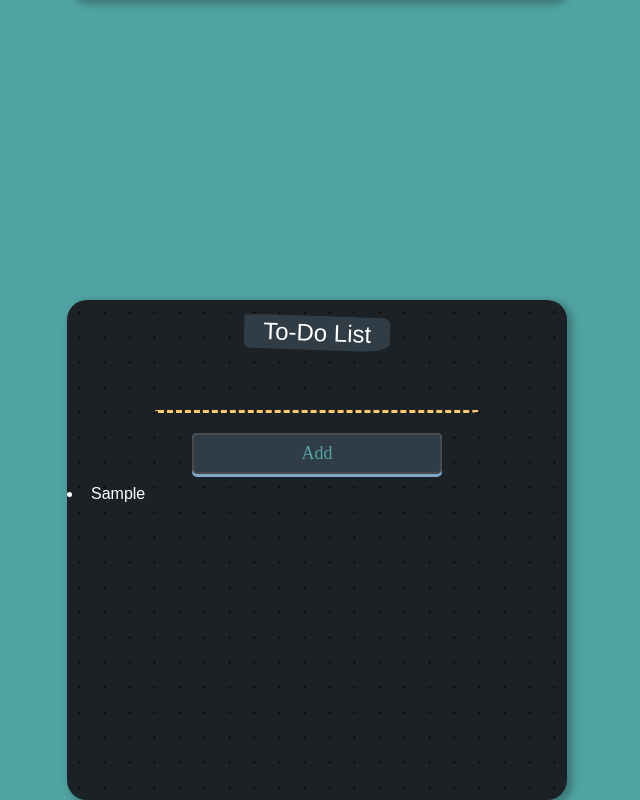
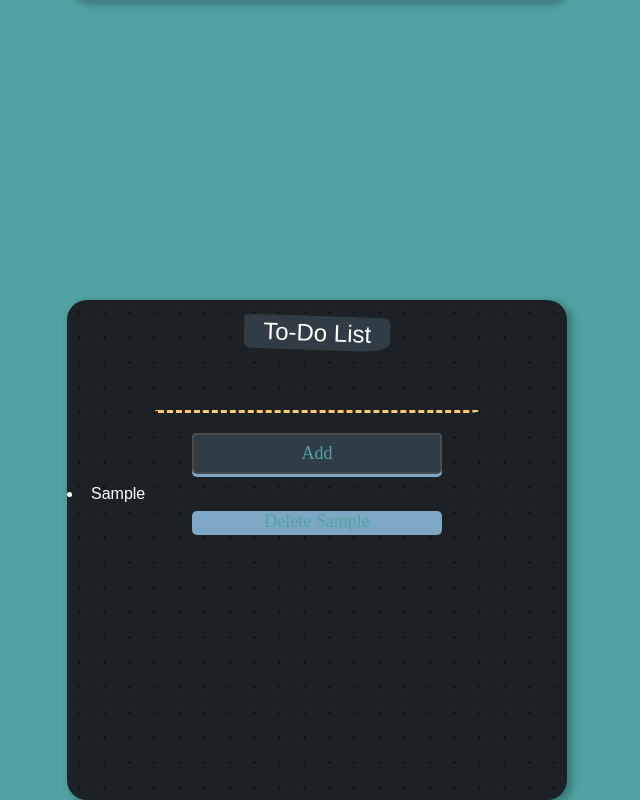
Before and after one commit to mikececco/react-state-ex, a React (Create React App) app: page / in a window 1280 px wide. Both pictures are taken after typing "Sample" into the empty fields and a click on the button "Add". Shown: the part 1754-2554 px from the top of the page, without its empty margins (323-963 px from the left). Built offline with nearby package versions, Linux system fonts and the light colour scheme.

Commit message:
Added delete button

```diff
--- a/src/components/ToDoItem/ToDoItem.jsx
+++ b/src/components/ToDoItem/ToDoItem.jsx
@@ -3,10 +3,11 @@ import React from 'react';
 function ToDoItem(props) {
 
   return (
-    <div onClick={() => {
+    <div>
+      <li>{props.text}</li>
+      <button onClick={() => {
       props.onChecked(props.id)
-    }} style={{cursor: 'pointer'}}>
-      <li>{props.text}</li>
+    }} style={{cursor: 'pointer'}}>Delete {props.text}</button>
     </div>
   )
 }
```
